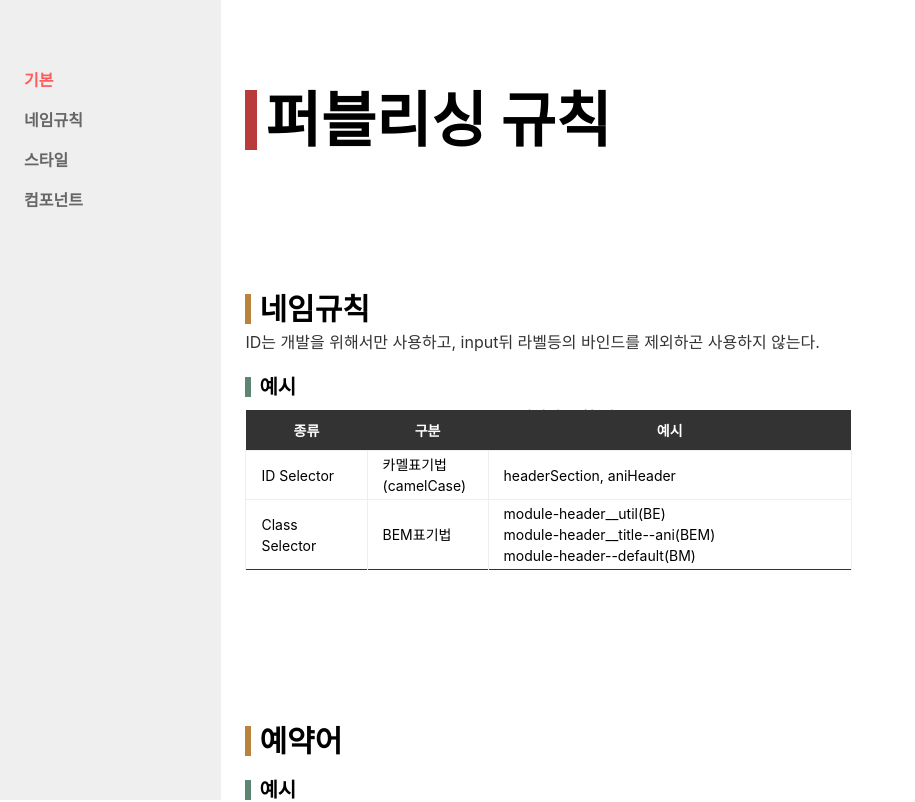
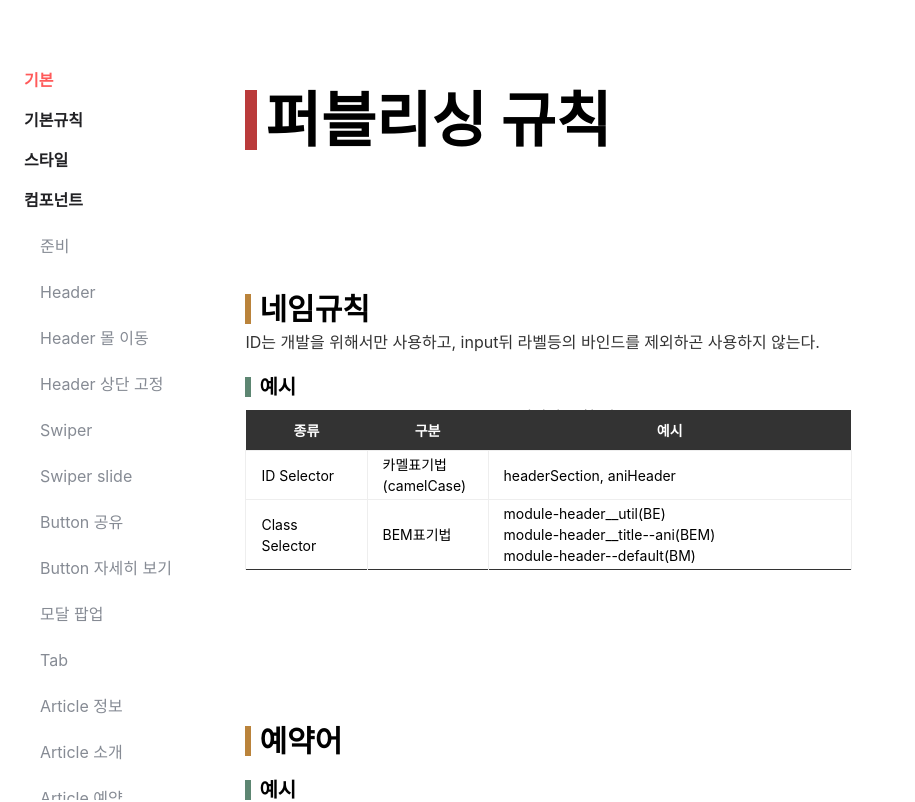
Before and after one commit to GoodPart/amore_24, a React (Create React App) app: page /rull_name in a window 1280 px wide. Shown: the top 802 px of the page, without its empty margins (0-915 px from the left). Built offline with nearby package versions, Linux system fonts and the light colour scheme.

Commit message:
가이드 레이아웃 수정
# hashlink 추가

1. 컬러셋 업데이트
2. 좌측 GNB 레이아웃 스타일 수정 및 hashlink로 변경

```diff
--- a/package.json
+++ b/package.json
@@ -11,6 +11,7 @@
     "react-code-blocks": "^0.1.6",
     "react-dom": "^18.2.0",
     "react-router-dom": "^6.22.3",
+    "react-router-hash-link": "^2.4.3",
     "react-scripts": "5.0.1",
     "swiper": "^11.1.0",
     "web-vitals": "^2.1.4"
--- a/src/assets/style/_colorset.scss
+++ b/src/assets/style/_colorset.scss
@@ -1,3 +1,6 @@
+
+$gray_600 : #868b94;
+$gray_900 : #212124;
 $o2oHeader : #333545;
 $white : #fff;
 $black : #000;
@@ -10,6 +13,8 @@ $modulePopup : rgba(0, 0, 0, .16);
 $linkThumbnail : #ddd;
 $linkthumbnailPoint : #ff5a5a;
 
+$pointBg : #ff6f0f33;
+
 $moduleHeaderDesc : #d3d3d3;
 
 $tabs_1 : #f0f0f0;
--- a/src/assets/style/_guide.scss
+++ b/src/assets/style/_guide.scss
@@ -1,3 +1,5 @@
+
+
 .wrap {
     display: flex;
     // margin: 0 auto;
@@ -11,16 +13,34 @@
         position: sticky;
         top: 0;
         left: 0;
-        background-color: #efefef;
         width: 270px;
         height: 100vh;
 
         li {
-            padding: 12px 24px;
+
+            a {
+                display: block;
+                padding: 12px 24px;
+                color: $gray_900;
+
+            }
 
             &:first-child {
                 margin-top: 60px;
             }
+
+            li a {
+                color: $gray_600;
+
+            }
+        }
+    }
+
+    > ul ul li {
+        font-weight: 400;
+
+        &:first-child {
+            margin-top: 0;
         }
     }
     > ul + div {
@@ -46,7 +66,16 @@
         .title + div {
             border: 1px dashed #ccc;
             border-radius: 4px;
+            // box-shadow: 4px 4px 8px 0px rgba(200,200,200,200.25);
+            // border-radius: 8px;
 
+        }
+        .title a:target:before {
+            content: "";
+            display: block;
+            height: 2em;
+            margin-top: 2em;
+            visibility: hidden;
         }
     }
 }
@@ -176,11 +205,6 @@
 }
 .swiper {
     &:hover {
-        // .swiper-prev,
-        // .swiper-next {
-        //     display: block;
-        // }
-
         .swiper-prev:not(.swiper-button-disabled),
         .swiper-next:not(.swiper-button-disabled){
             display: block;
@@ -248,13 +272,33 @@
 .gnb {
     font-size: 16px;
     font-weight: 700;
+    & ul {
+        margin-top: 6px;
+        margin-left: 16px;
+    }
 
-    li:hover {
-        text-decoration: underline;
+    li li {
+        margin-top: 6px;
+        transition:background-color 1s cubic-bezier(0.075, 0.82, 0.165, 1);
+        border-radius: 4px;
+    }
+
+
+    li li:hover {
+        background-color: #dcdee3;
     }
 
     li a.on {
         color: $linkthumbnailPoint;
+    }
+    li li.on {
+        background-color: $pointBg;
+
+        a {
+            color: $linkthumbnailPoint;
+            font-weight: 700;
+
+        }
     }
 }
 h1.title {
--- a/src/navigate.jsx
+++ b/src/navigate.jsx
@@ -1,26 +1,132 @@
-import React, { useState } from "react"
-import { Link } from "react-router-dom"
+import React, { useState, useEffect } from "react"
+import { Link, useLocation, } from "react-router-dom"
+import { HashLink } from "react-router-hash-link";
+
+const headerList = [
+    {
+        title: "기본",
+        link : "/",
+    },
+    {
+        title: "기본규칙",
+        link : "/rull_name",
+    },
+    {
+        title: "스타일",
+        link : "/style",
+    },
+    {
+        title: "컴포넌트",
+        link: "/component",
+        children: [
+            {
+                title: "준비",
+                link: "/component/#ready",
+            },
+            {
+                title: "Header",
+                link: "/component/#Header",
+            },
+            {
+                title: "Header 몰 이동",
+                link: "/component/#Header_true",
+            },
+            {
+                title: "Header 상단 고정",
+                link: "/component/#Header_fixed",
+            },
+            {
+                title: "Swiper",
+                link: "/component/#swiper",
+            },
+            {
+                title: "Swiper slide",
+                link: "/component/#swiper_slide",
+            },
+            {
+                title: "Button 공유",
+                link: "/component/#button_share",
+            },
+            {
+                title: "Button 자세히 보기",
+                link: "/component/#button_detail",
+            },
+            {
+                title: "모달 팝업",
+                link: "/component/#modal_popup",
+            },
+            {
+                title: "Tab",
+                link: "/component/#Tab",
+            },
+            {
+                title: "Article 정보",
+                link: "/component/#Article_info",
+            },
+            {
+                title: "Article 소개",
+                link: "/component/#Article_introduce",
+            },
+            {
+                title: "Article 예약",
+                link: "/component/#Article_reserve",
+            },
+            {
+                title: "Footer",
+                link: "/component/#footer",
+            },
+        ]
+    },
+]
+
 export default function Gnb() {
 
-    const [nav, setNav] = useState('/');
+    const [nav, setNav] = useState({
+        dpt_1: '/',
+        dpt_2 : ''
+    });
 
     function changeNav(_this) {
         setNav(_this)
+
+
     }
+
+    function hashMoveScrollOffsetChange() {
+
+    }
+
+    const location = useLocation();
+    useEffect(() => {
+        setTimeout(() => {
+            window.scrollTo({top : window.scrollY - 80})
+        }, 10)
+    }, [location])
+
     return (
         <ul className="gnb">
-            <li>
-                <Link to={'/'} onClick={() => changeNav('/')} className={nav === '/' ? "on" : ""}>기본</Link>
-            </li>
-            <li>
-                <Link to={'/rull_name'} onClick={() => changeNav('/rull_name')} className={nav === '/rull_name' ? "on" : ""}>네임규칙</Link>
-            </li>
-            <li>
-                <Link to={'/style'} onClick={() => changeNav('/style')} className={nav === '/style' ? "on" : ""}>스타일</Link>
-            </li>
-            <li>
-                <Link to={'/component'} onClick={() => changeNav('/component')} className={nav === '/component' ? "on" : ""}>컴포넌트</Link>
-            </li>
+            {
+                Object.values(headerList).map((ele, index) => {
+                    return (
+                        <li key={index}>
+                            <Link to={ele.link} onClick={() => changeNav({dpt_1 : ele.link, dpt_2 : ''})} className={nav.dpt_1 === ele.link ? "on" : ""}>{ele.title}</Link>
+                            {
+                                ele.children ? (
+                                    <ul>
+                                        {
+                                            Object.values(ele.children).map((child, index2) => {
+                                                return <li key={index2} className={nav.dpt_2 === child.link ? "on" : ""}><HashLink to={child.link} onClick={() => { changeNav({ dpt_1: ele.link, dpt_2: child.link });  hashMoveScrollOffsetChange()}}>{child.title}</HashLink></li>
+                                            })
+                                        }
+                                    </ul>
+                                ) : ""
+                            }
+
+                        </li>
+
+                    )
+                })
+            }
         </ul>
     )
 }
--- a/src/pages/component.jsx
+++ b/src/pages/component.jsx
@@ -69,7 +69,7 @@ export default function Component({title}) {
         <div className="wrap__container">
             <h1 className="title"><span>컴포넌트</span></h1>
             <div className="wrap__item">
-                <h2 className="title"><span>준비</span></h2>
+                <h2 className="title"><span>준비 <a id="ready" href='#ready'>#</a></span></h2>
                 <div className="description">
                     각 컴포넌트를 선언합니다.
                 </div>
@@ -80,7 +80,7 @@ export default function Component({title}) {
 
             </div>
             <div className="wrap__item">
-                <h2 className="title"><span>Header</span></h2>
+                <h2 className="title"><span>Header <a id="Header" href='#Header'>#</a></span></h2>
                 <div className="description">
                     페이지 최상단 헤더 영역입니다.
                 </div>
@@ -118,7 +118,7 @@ export default function Component({title}) {
                 </div>
             </div>
             <div className="wrap__item">
-                <h2 className="title"><span>Header</span> - 몰 이동 열기</h2>
+                <h2 className="title"><span>Header</span> - 몰 이동 열기 <a id="Header_true" href='#Header_true'>#</a></h2>
                 <div className="description">
                     로고 우측 화살표 버튼을 클릭하면 다른 몰로 이동할 수 있는 드롭다운 메뉴가 등장합니다.<br />
                     클릭시 아이콘(화살표)는 180도 회전하며, 드롭다운 메뉴가 노출됩니다.
@@ -163,16 +163,16 @@ export default function Component({title}) {
             </div>
 
             <div className="wrap__item">
-                <h2 className="title"><span>Header</span> - 상단 고정</h2>
+                <h2 className="title"><span>Header</span> - 상단 고정 <a id="Header_fixed" href='#Header_fixed'>#</a></h2>
                 <div className="description">
                     일정 스크롤이상 이동시, 'fixed' 형태의 헤더가 노출되며 고정됩니다.<br />
                     해당 영역은 아래 'tabs'영역과 합쳐집니다.
                 </div>
                 <div className="example-area">
                     <h3 className='title'>데모</h3>
-                    <div className="o2o-skin">
+                    {/* <div className="o2o-skin"> */}
                         <Header state={false} hide={hide} gRef={getRef} />
-                    </div>
+                    {/* </div> */}
                 </div>
                 <div className="code-area">
                     <h3 className='title'>코드</h3>
@@ -181,7 +181,7 @@ export default function Component({title}) {
             </div>
 
             <div className="wrap__item">
-                <h2 className="title">swiper</h2>
+                <h2 className="title">swiper <a id="swiper" href='#swiper'>#</a></h2>
                 <div className="description">
                     스와이퍼 영역입니다.
                 </div>
@@ -298,7 +298,7 @@ export default function Component({title}) {
             </div>
 
             <div className="wrap__item">
-                <h2 className="title">SwiperSlide</h2>
+                <h2 className="title">SwiperSlide <a id="swiper_slide" href='#swiper_slide'>#</a></h2>
                 <div className="description">
                     스와이퍼 슬라이드 영역입니다.
                 </div>
@@ -312,7 +312,7 @@ export default function Component({title}) {
             </div>
 
             <div className="wrap__item">
-                <h2 className="title">공유 버튼</h2>
+                <h2 className="title">공유 버튼 <a id="button_share" href='#button_share'>#</a></h2>
                 <div className="description">
                     '공유' 버튼 클릭시, 'modal'팝업이 노출됩니다.<br />
                     'x'버튼과 'dim'영역 클릭시 비노출 상태로 변경되며, 해당 팝업은 '끌어내리기' 기능이 필요합니다.
@@ -365,7 +365,7 @@ export default function Component({title}) {
             </div>
 
             <div className="wrap__item">
-                <h2 className="title">모달 팝업 - (공유)</h2>
+                <h2 className="title">모달 팝업 - (공유) <a id="modal_popup" href='#modal_popup'>#</a></h2>
                 <div className="description">
                     'modalPopupWrap'에 'open' 클래스를 사용해 노출 시킬 수 있다.
                 </div>
@@ -379,7 +379,7 @@ export default function Component({title}) {
 
 
             <div className="wrap__item">
-                <h2 className="title">tabWrap - tabs(sticky)</h2>
+                <h2 className="title">tabWrap - tabs <a id="Tab" href='#Tab'>#</a></h2>
                 <div className="description">
                     각 내용으로 이동할 수 있는 탭, 'sticky'영역으로 상단에 고정된 'Header' 아래 위치한다.<br />
                     구현시 스크롤 최 하단 까지 이동
@@ -460,7 +460,7 @@ export default function Component({title}) {
             </div>
 
             <div className='wrap__item'>
-                <h2 className="title">Article - 정보</h2>
+                <h2 className="title">Article - 정보 <a id="Article_info" href='#Article_info'>#</a></h2>
                 <div className="description">
                     '매장 정보' 영역
                 </div>
@@ -506,7 +506,7 @@ export default function Component({title}) {
             </div>
 
             <div className='wrap__item'>
-                <h2 className="title">Article - 소개</h2>
+                <h2 className="title">Article - 소개 <a id="Article_introduce" href='#Article_introduce'>#</a></h2>
                 <div className="description">
                 '매장 소개' 영역으로, '설명' 및 '자세히 보기' 버튼 클릭시 탭 이동
 
@@ -554,7 +554,7 @@ export default function Component({title}) {
             </div>
 
             <div className='wrap__item'>
-                <h2 className="title">Article - 예약</h2>
+                <h2 className="title">Article - 예약 <a id="Article_reserve" href='#Article_reserve'>#</a></h2>
                 <div className="description">
                     '서비스 예약' 영역으로, 각 리스트 아이템 클릭시 '상세' 및 '자세히 보기' 버튼 클릭시 탭 이동
 
@@ -602,7 +602,7 @@ export default function Component({title}) {
             </div>
 
             <div className='wrap__item'>
-                <h2 className="title">Article - Button</h2>
+                <h2 className="title">Article - Button <a id="button_detail" href='#button_detail'>#</a></h2>
                 <div className="description">
                     'Article'영역에서 사용된 공통 버튼<br />
                     클릭시 'tabs'에 각 페이지(홈, 소개, 예약, 소식)로 이동된다.
@@ -626,7 +626,7 @@ export default function Component({title}) {
 
 
             <div className="wrap__item">
-                <h2 className="title">footer</h2>
+                <h2 className="title">footer <a id="footer" href='#footer'>#</a></h2>
                 <div className="description">
                     페이지 하단 푸터<br />
                     '이용약관' 및 '개인정보처리방침'은 새창링크로 이동된다.
```
Also changed, not shown: 1 other file (tests, documents, lock files or other folders).
